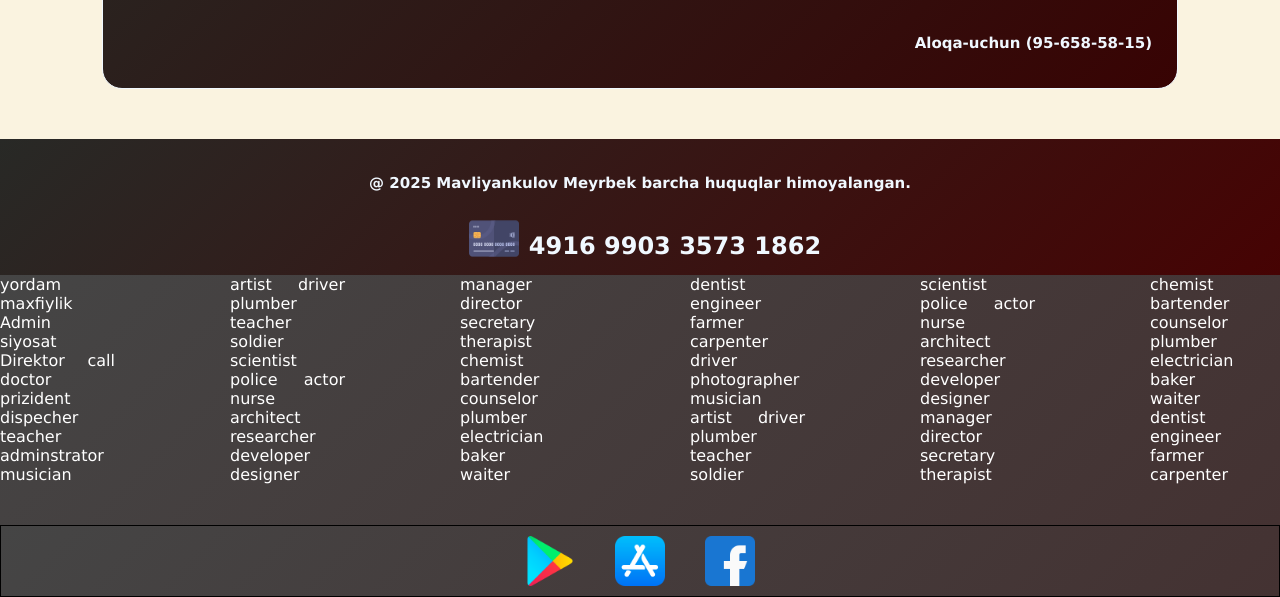
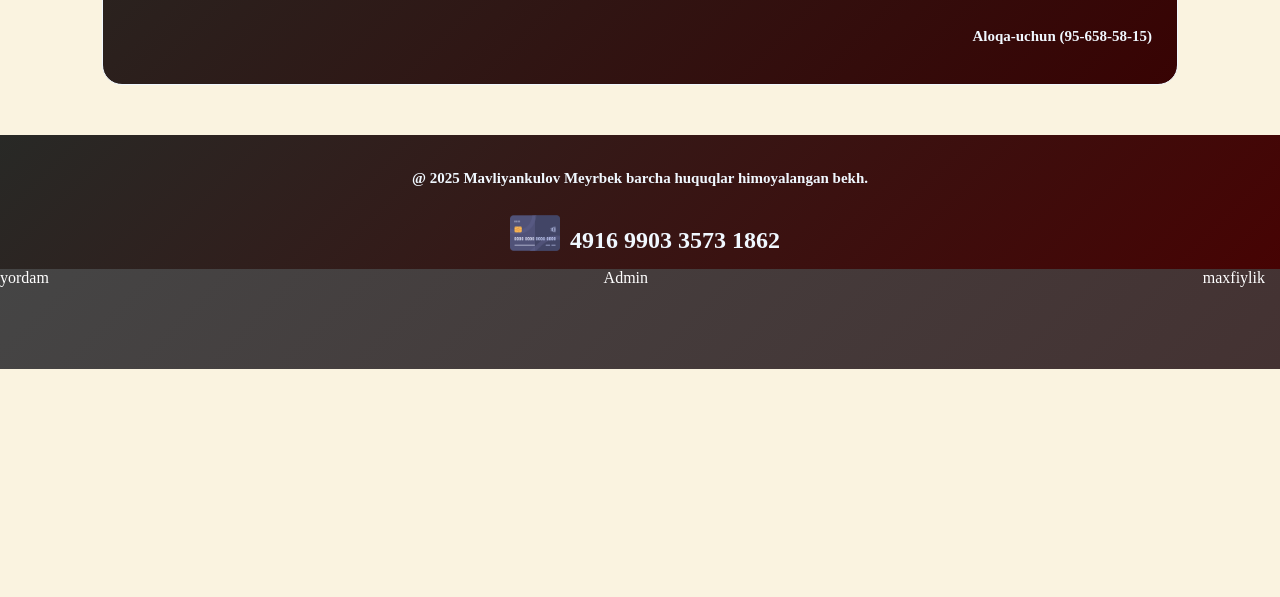
Before and after one commit to meyrbekm7/new-blog, a plain HTML site: page index.html in a window 1280 px wide. Shown: the part 1510-2107 px from the top of the page. After the commit the page ends 1879 px from the top, so only its background shows below. Drawn offline with Linux system fonts and the light colour scheme.

Commit message:
link abmen

```diff
--- a/index.html
+++ b/index.html
@@ -85,16 +85,20 @@
         <section class="con">
 
             <h1 class="let">
-                let's Connect
+                Let's Connect
             </h1>
             <p class="id1">id love to hear from you! wether you have a question ,wnat to colloborate
                 ,or justwant to say hi feel to reach out </p>
             <div class="span">
 
-               <a href="https://www.instagram.com/meyrbekm7?igsh=MXR2OGNpNmQxeWN6OQ=="> <img src="images/image copy.png" alt="" width="50px"></a>
-               <a href="https://t.me/meyrbekm7"> <img src="images/image copy 2.png" alt="" width="50px"></a>
-              <a href="https://github.com/meyrbekm7/new-blog">  <img src="images/image copy 3.png" alt="" width="50px"></a>
-               <a href="https://accounts.google.com/SignOutOptions?hl=en-GB&continue=https://myaccount.google.com/%3Futm_source%3Dchrome-profile-chooser%26pli%3D1&ec=GBRAwAE"> <img src="images/image copy 4.png" alt="" width="50px"></a>
+                <a href="https://www.instagram.com/meyrbekm7?igsh=MXR2OGNpNmQxeWN6OQ=="> <img
+                        src="images/image copy.png" alt="" width="50px"></a>
+                <a href="https://t.me/meyrbekm7"> <img src="images/image copy 2.png" alt="" width="50px"></a>
+                <a href="https://github.com/meyrbekm7/new-blog"> <img src="images/image copy 3.png" alt=""
+                        width="50px"></a>
+                <a
+                    href="https://accounts.google.com/SignOutOptions?hl=en-GB&continue=https://myaccount.google.com/%3Futm_source%3Dchrome-profile-chooser%26pli%3D1&ec=GBRAwAE">
+                    <img src="images/image copy 4.png" alt="" width="50px"></a>
 
 
 
@@ -105,7 +109,7 @@
 
         <div class="footer">
             <footer>
-                <h2 class="m1">@ 2025 Mavliyankulov Meyrbek barcha huquqlar himoyalangan.</h2>
+                <h2 class="m1">@ 2025 Mavliyankulov Meyrbek barcha huquqlar himoyalangan bekh.</h2>
                 <div class="card">
 
                     <img src="images/image copy 11.png" alt="" width="50px">
@@ -119,85 +123,11 @@
     <footer class="a1">
 
         <nav class="nav2">
+            <a href="https://t.me/meyrbekm7" class="yo">yordam</a>
+            <a href="https://t.me/meyrbekm7" class="ad">Admin</a>
+            <a href="https://t.me/meyrbekm7" class="max">maxfiylik</a>
+        </nav>
 
-            <a href="" class="yo">yordam</a>
-            <a href="" class="max">maxfiylik</a>
-            <a href="" class="ad">Admin</a>
-            <a href="" class="si">siyosat</a>
-            <a href="" class="di">Direktor</a>
-            <a href="">call</a>
-            <a href="">doctor</a>
-            <a href="">prizident</a>
-            <a href="">dispecher</a>
-            <a href="">teacher</a>
-            <a href="">adminstrator</a>
-            <a href="">musician</a>
-            <a href="">artist</a>
-            <a href="">driver</a>
-            <a href="">plumber</a>
-            <a href="">teacher</a>
-            <a href="">soldier</a>
-            <a href="">scientist</a>
-            <a href="">police</a>
-            <a href="">actor</a>
-            <a href="">nurse</a>
-            <a href="">architect</a>
-            <a href="">researcher</a>
-            <a href="">developer</a>
-            <a href="">designer</a>
-            <a href="">manager</a>
-            <a href="">director</a>
-            <a href="">secretary</a>
-            <a href="">therapist</a>
-            <a href="">chemist</a>
-            <a href="">bartender</a>
-            <a href="">counselor</a>
-            <a href="">plumber</a>
-            <a href="">electrician</a>
-            <a href="">baker</a>
-            <a href="">waiter</a>
-            <a href="">dentist</a>
-            <a href="">engineer</a>
-            <a href="">farmer</a>
-            <a href="">carpenter</a>
-            <a href="">driver</a>
-            <a href="">photographer</a>
-            <a href="">musician</a>
-            <a href="">artist</a>
-            <a href="">driver</a>
-            <a href="">plumber</a>
-            <a href="">teacher</a>
-            <a href="">soldier</a>
-            <a href="">scientist</a>
-            <a href="">police</a>
-            <a href="">actor</a>
-            <a href="">nurse</a>
-            <a href="">architect</a>
-            <a href="">researcher</a>
-            <a href="">developer</a>
-            <a href="">designer</a>
-            <a href="">manager</a>
-            <a href="">director</a>
-            <a href="">secretary</a>
-            <a href="">therapist</a>
-            <a href="">chemist</a>
-            <a href="">bartender</a>
-            <a href="">counselor</a>
-            <a href="">plumber</a>
-            <a href="">electrician</a>
-            <a href="">baker</a>
-            <a href="">waiter</a>
-            <a href="">dentist</a>
-            <a href="">engineer</a>
-            <a href="">farmer</a>
-            <a href="">carpenter</a>
-
-        </nav>
-        <div class="play">
-            <img src="images/image copy 20.png" alt="" width="50px">
-            <img src="images/image copy 21.png" alt="" width="50px">
-            <img src="images/image copy 22.png" alt="" width="50px">
-        </div>
 
 
 
--- a/style.css
+++ b/style.css
@@ -4,8 +4,10 @@
 }
 
 body {
-    font-family: 'segeo UI', 'tahome', geneva, verdana, sans-serif;
+    font-family: 'Times New Roman', Times, serif;
     background-color: #FAF3E0;
+    overflow-x: hidden;
+
 }
 
 .avatar {
@@ -225,13 +227,13 @@ h3 {
 }
 
 .nav2 {
+    display: flex;
     width: 100%;
-    height: 250px;
-    columns: 100px;
-    ;
+    height: 100px;
     background: linear-gradient(135deg, rgb(69, 69, 69) 0%, rgb(68, 50, 50) 100%);
     gap: 100px;
     text-align: justify;
+    justify-content: space-between;
 
 
 }
```
